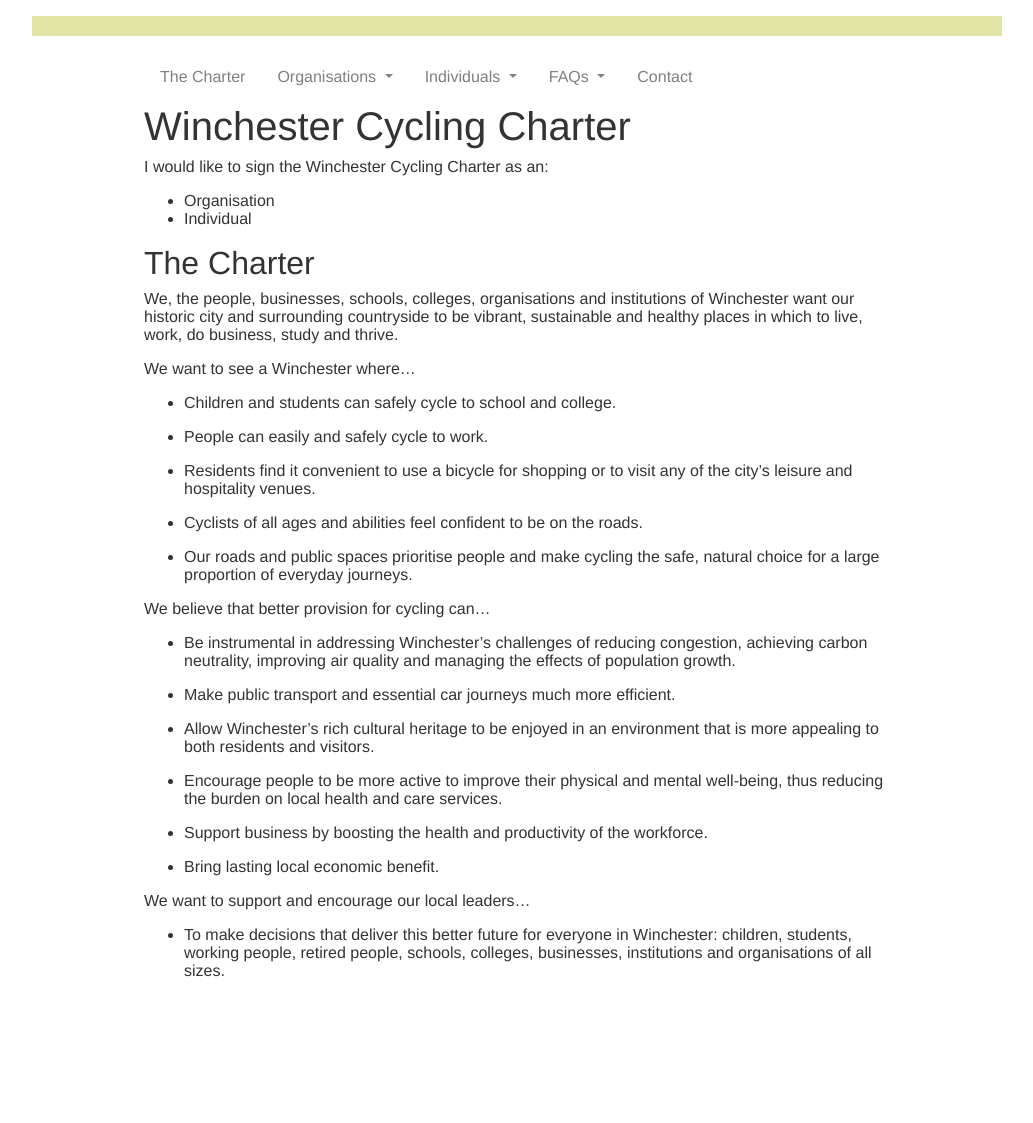
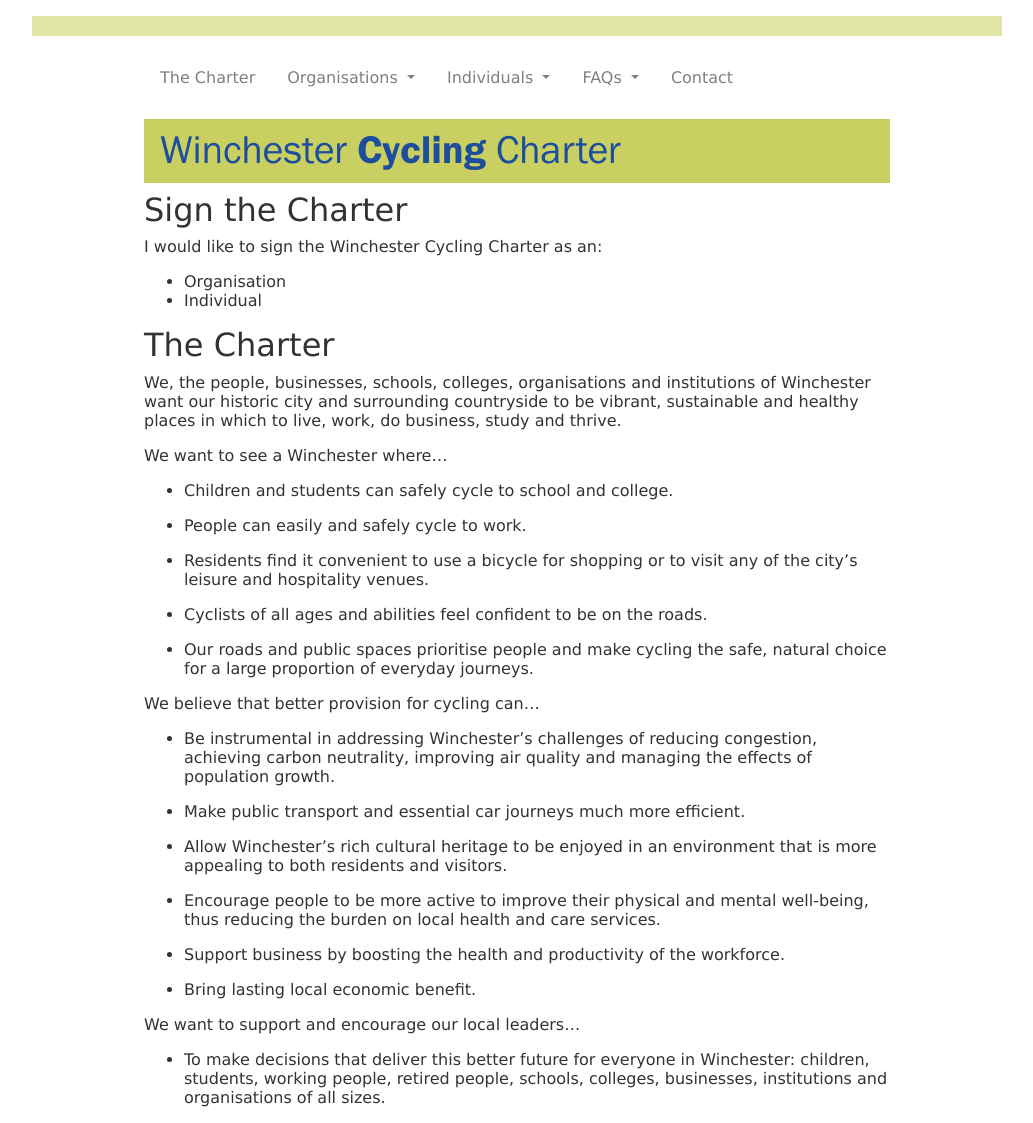
Before and after one commit to winchestercyclingcharter/winchestercyclingcharter.github.io, a Jekyll site: the page built from charter.md, in a window 1280 px wide. Shown: the whole page, without its empty margins (123-1156 px from the left). Built offline with Jekyll 4.4.1, drawn with Linux system fonts in a browser that asks for light colours; nearby versions of some CDN libraries; before the commit the page ends 996 px from its top, so only the background shows below that.

Commit message:
title font implemented

```diff
--- a/_includes/navbar.html
+++ b/_includes/navbar.html
@@ -3,7 +3,7 @@
       <span class="navbar-toggler-icon"></span>
     </button>
     <div class="collapse navbar-collapse" id="navbarNavAltMarkup">
-      <ul class="navbar-nav mr-auto">
+      <ul class="navbar-nav">
         <li class="nav-item">
           <a class="nav-link" href="/charter">The Charter<span class="sr-only">(current)</span></a>
         </li>
--- a/_layouts/default.html
+++ b/_layouts/default.html
@@ -15,9 +15,9 @@
       <hr/>
         <div class="container-fluid narrowed">
         {% include navbar.html %}
-          <h1>Winchester Cycling Charter</h1>
-          <table style="width:100%"></table>
-          {{ content}}
+          <h1>Winchester <span id=cycling-bold>Cycling</span> Charter</h1>
+          <h2>{{ page.title }}</h2>
+          {{ content }}
           {% include footer.html %}
         </div>
       </div>
--- a/assets/css/main.scss
+++ b/assets/css/main.scss
@@ -2,18 +2,47 @@
 # Front matter comment to ensure Jekyll properly reads file.
 ---
 
+// @import url(https://fonts.googleapis.com/css2?family=Libre+Franklin);
+@font-face {
+  font-family: 'franklingothic-book';
+  src: url('/assets/fonts/franklingothic-book-webfont.woff2') format('woff2'),
+       url('/assets/fonts/franklingothic-book-webfont.woff') format('woff');
+  font-weight: normal;
+  font-style: normal;
+
+}
+
+@font-face {
+  font-family: 'franklingothic-demi';
+  src: url('/assets/fonts//franklingothic-demi-webfont.woff2') format('woff2'),
+       url('/assets/fonts//franklingothic-demi-webfont.woff') format('woff');
+  font-weight: normal;
+  font-style: normal;
+
+}
+
 // Add your styles here
-$font-stack:    Helvetica, sans-serif;
+$font-stack:    Verdana, Helvetica, sans-serif;
 $primary-color: #333;
+$franklin: 'FranklinG', Arial, sans serif;
 
 body {
   font: 100% $font-stack;
   color: $primary-color;
 }
-
+h1 {
+  padding: 0.5rem 1rem;
+  font-family: franklingothic-book;
+  font-weight: 400;
+  color: #1d4e9e;
+  background-color: #c9d061;
+}
+#cycling-bold {
+  font-family: franklingothic-demi;
+  font-weight: 900;
+}
 hr {
   border-top: 20px solid #e0e4a5;
-
 }
 @media (min-width: 992px) {
   .narrowed {
@@ -32,4 +61,5 @@ hr {
 
 .navbar {
   padding: .5rem 0;
+  margin-bottom: 1rem;
 }
```
